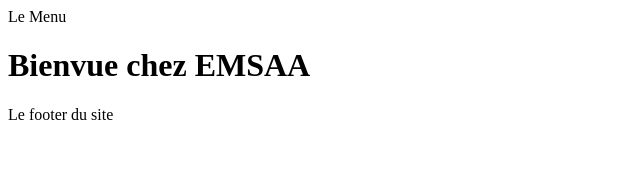
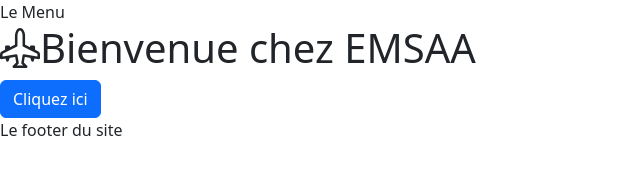
Before and after one commit to ilkbkr67/ProjetEMSAA, a website with bundled scripts: page index.html in a window 1280 px wide. Shown: the whole page, without its empty margins (0-640 px from the left). Built offline with nearby package versions, Linux system fonts and the light colour scheme; files whose address does not match are found by name.

Commit message:
Installation de Bootstrap et de bootstrap icon

```diff
--- a/index.html
+++ b/index.html
@@ -3,6 +3,9 @@
 <head>
     <meta charset="UTF-8">
     <meta name="viewport" content="width=device-width, initial-scale=1.0">
+
+    <link rel="stylesheet" href="node_modules/bootstrap/dist/css/bootstrap.min.css">
+    <link rel="stylesheet" href="node_modules/bootstrap-icons/font/bootstrap-icons.css">
     <title>EMSAA
     </title>
 </head>
@@ -15,6 +18,7 @@
 
     <footer>Le footer du site</footer>
 
-    <script type="module" src="Router/Router.js"></script> </script>
+    <script type="module" src="Router/Router.js"></script>
+    <script src="node_modules/bootstrap/dist/js/bootstrap.bundle.min.js"></script>
 </body>
 </html>
--- /dev/null
+++ b/package.json
@@ -0,0 +1,6 @@
+{
+  "dependencies": {
+    "bootstrap": "^5.3.3",
+    "bootstrap-icons": "^1.11.3"
+  }
+}
--- a/pages/home.html
+++ b/pages/home.html
@@ -1 +1,3 @@
-<h1>Bienvue chez EMSAA</h1>
+<h1><i class="bi bi-airplane-engines"></i>Bienvenue chez EMSAA</h1>
+
+<button class="btn btn-primary">Cliquez ici</button>
```
Also changed, not shown: 2 other files.
